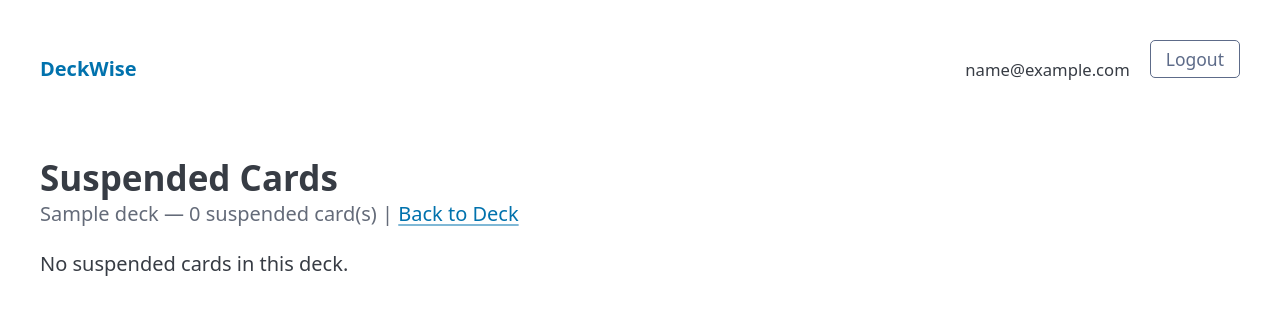
After one commit to pollytechstories/deckwise, a Flask app: page /decks/1/suspended in a window 1280 px wide. The commit adds this page. Shown: the top 315 px of the page. Run offline with Flask 3, Linux system fonts and the light colour scheme; a user stored in the database is signed in; tables that the repository leaves empty hold one stand-in row (values such as "Sample post"); some libraries are stand-ins or nearby versions.

Commit message:
New features

```diff
--- a/deckwise/decks/routes.py
+++ b/deckwise/decks/routes.py
@@ -24,9 +24,11 @@ def dashboard():
     now = datetime.utcnow()
     deck_stats = []
     for deck in decks:
-        total = len(deck.cards)
-        due = sum(1 for c in deck.cards if c.next_review and c.next_review <= now)
-        deck_stats.append({"deck": deck, "total": total, "due": due})
+        active_cards = [c for c in deck.cards if not c.suspended]
+        total = len(active_cards)
+        due = sum(1 for c in active_cards if c.next_review and c.next_review <= now)
+        suspended = sum(1 for c in deck.cards if c.suspended)
+        deck_stats.append({"deck": deck, "total": total, "due": due, "suspended": suspended})
     return render_template("decks/dashboard.html", deck_stats=deck_stats)
 
 
@@ -87,10 +89,11 @@ def delete_deck(deck_id):
 @login_required
 def view_deck(deck_id):
     deck = get_deck_or_404(deck_id)
-    cards = Card.query.filter_by(deck_id=deck.id).order_by(Card.created_at.desc()).all()
+    cards = Card.query.filter_by(deck_id=deck.id, suspended=False).order_by(Card.created_at.desc()).all()
+    suspended_count = Card.query.filter_by(deck_id=deck.id, suspended=True).count()
     now = datetime.utcnow()
     due_count = sum(1 for c in cards if c.next_review and c.next_review <= now)
-    return render_template("decks/view.html", deck=deck, cards=cards, due_count=due_count)
+    return render_template("decks/view.html", deck=deck, cards=cards, due_count=due_count, suspended_count=suspended_count)
 
 
 @decks_bp.route("/<int:deck_id>/cards/new", methods=["POST"])
@@ -235,3 +238,45 @@ def import_cards(deck_id):
         return redirect(url_for("decks.view_deck", deck_id=deck.id))
 
     return render_template("decks/import.html", deck=deck)
+
+
+@decks_bp.route("/<int:deck_id>/cards/<int:card_id>/suspend", methods=["POST"])
+@login_required
+def suspend_card(deck_id, card_id):
+    deck = get_deck_or_404(deck_id)
+    card = db.session.get(Card, card_id)
+    if not card or card.deck_id != deck.id:
+        abort(404)
+
+    card.suspended = True
+    db.session.commit()
+
+    if request.headers.get("HX-Request"):
+        return ""  # Remove the row
+
+    return redirect(url_for("decks.view_deck", deck_id=deck.id))
+
+
+@decks_bp.route("/<int:deck_id>/cards/<int:card_id>/unsuspend", methods=["POST"])
+@login_required
+def unsuspend_card(deck_id, card_id):
+    deck = get_deck_or_404(deck_id)
+    card = db.session.get(Card, card_id)
+    if not card or card.deck_id != deck.id:
+        abort(404)
+
+    card.suspended = False
+    db.session.commit()
+
+    if request.headers.get("HX-Request"):
+        return ""  # Remove the row from suspended list
+
+    return redirect(url_for("decks.suspended_cards", deck_id=deck.id))
+
+
+@decks_bp.route("/<int:deck_id>/suspended")
+@login_required
+def suspended_cards(deck_id):
+    deck = get_deck_or_404(deck_id)
+    cards = Card.query.filter_by(deck_id=deck.id, suspended=True).order_by(Card.created_at.desc()).all()
+    return render_template("decks/suspended.html", deck=deck, cards=cards)
--- a/deckwise/models.py
+++ b/deckwise/models.py
@@ -44,6 +44,7 @@ class Card(db.Model):
     repetitions = db.Column(db.Integer, default=0)
     next_review = db.Column(db.DateTime, default=lambda: datetime.utcnow())
     created_at = db.Column(db.DateTime, default=lambda: datetime.utcnow())
+    suspended = db.Column(db.Boolean, default=False, nullable=False)
     updated_at = db.Column(
         db.DateTime,
         default=lambda: datetime.utcnow(),
--- a/deckwise/static/css/custom.css
+++ b/deckwise/static/css/custom.css
@@ -84,5 +84,9 @@
     }
 }
 
+/* Suspended cards */
+.card-suspended { opacity: 0.6; }
+.btn-suspend { color: var(--pico-muted-color); border-color: var(--pico-muted-border-color); }
+
 /* Tables responsive */
 .overflow-auto { overflow-x: auto; }
--- a/deckwise/templates/decks/partials/card_row.html
+++ b/deckwise/templates/decks/partials/card_row.html
@@ -21,6 +21,12 @@
                     hx-get="{{ url_for('decks.edit_card', deck_id=deck.id, card_id=card.id) }}"
                     hx-target="#card-{{ card.id }}"
                     hx-swap="innerHTML">Edit</button>
+            <button class="outline btn-sm btn-suspend"
+                    hx-post="{{ url_for('decks.suspend_card', deck_id=deck.id, card_id=card.id) }}"
+                    hx-target="#card-{{ card.id }}"
+                    hx-swap="outerHTML"
+                    hx-confirm="Suspend this card?"
+                    hx-headers='{"X-CSRFToken": "{{ csrf_token() }}"}'>Suspend</button>
             <button class="outline secondary btn-sm"
                     hx-post="{{ url_for('decks.delete_card', deck_id=deck.id, card_id=card.id) }}"
                     hx-target="#card-{{ card.id }}"
--- /dev/null
+++ b/deckwise/templates/decks/suspended.html
@@ -0,0 +1,48 @@
+{% extends "base.html" %}
+{% block title %}Suspended Cards — {{ deck.name }} — DeckWise{% endblock %}
+
+{% block content %}
+<hgroup>
+    <h2>Suspended Cards</h2>
+    <p>
+        {{ deck.name }} — {{ cards|length }} suspended card(s)
+        | <a href="{{ url_for('decks.view_deck', deck_id=deck.id) }}">Back to Deck</a>
+    </p>
+</hgroup>
+
+{% if cards %}
+{% for card in cards %}
+<div id="card-{{ card.id }}">
+    <article class="card-suspended">
+        <div class="card-content">
+            <div class="card-side">
+                <small><strong>Front</strong></small>
+                <div>{{ card.front | markdown }}</div>
+            </div>
+            <hr>
+            <div class="card-side">
+                <small><strong>Back</strong></small>
+                <div>{{ card.back | markdown }}</div>
+            </div>
+        </div>
+        <footer class="card-actions">
+            <small class="card-meta">
+                EF: {{ "%.1f"|format(card.ease_factor) }} |
+                Interval: {{ card.interval }}d |
+                Reps: {{ card.repetitions }}
+            </small>
+            <div>
+                <button class="outline btn-sm"
+                        hx-post="{{ url_for('decks.unsuspend_card', deck_id=deck.id, card_id=card.id) }}"
+                        hx-target="#card-{{ card.id }}"
+                        hx-swap="outerHTML"
+                        hx-headers='{"X-CSRFToken": "{{ csrf_token() }}"}'>Unsuspend</button>
+            </div>
+        </footer>
+    </article>
+</div>
+{% endfor %}
+{% else %}
+<p>No suspended cards in this deck.</p>
+{% endif %}
+{% endblock %}
--- a/deckwise/templates/decks/view.html
+++ b/deckwise/templates/decks/view.html
@@ -8,6 +8,9 @@
         {{ cards|length }} card(s)
         <a href="{{ url_for('decks.dashboard') }}">Back to Dashboard</a>
         | <a href="{{ url_for('decks.import_cards', deck_id=deck.id) }}">Import Cards</a>
+        {% if suspended_count > 0 %}
+        | <a href="{{ url_for('decks.suspended_cards', deck_id=deck.id) }}">Suspended ({{ suspended_count }})</a>
+        {% endif %}
         {% if due_count > 0 %}
         | <a href="{{ url_for('study.session', deck_id=deck.id) }}">Study ({{ due_count }} due)</a>
         {% endif %}
```
Also changed, not shown: deckwise/__init__.py (+9 -0 lines), deckwise/study/routes.py (+23 -2 lines), deckwise/templates/decks/dashboard.html (+8 -0 lines), deckwise/templates/study/partials/card_back.html (+9 -0 lines).
